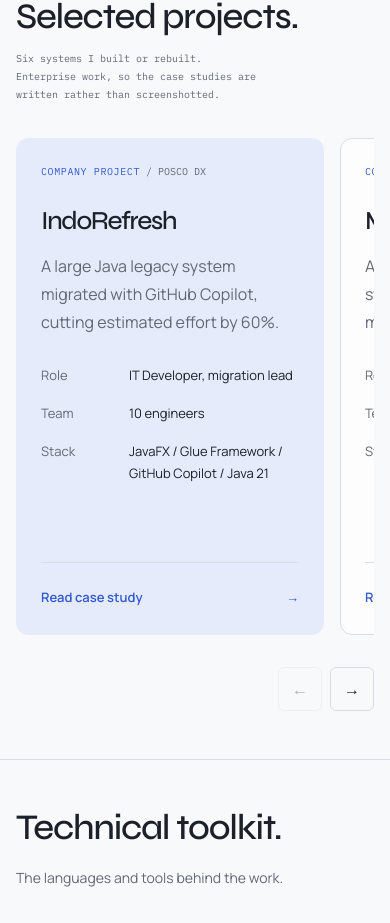
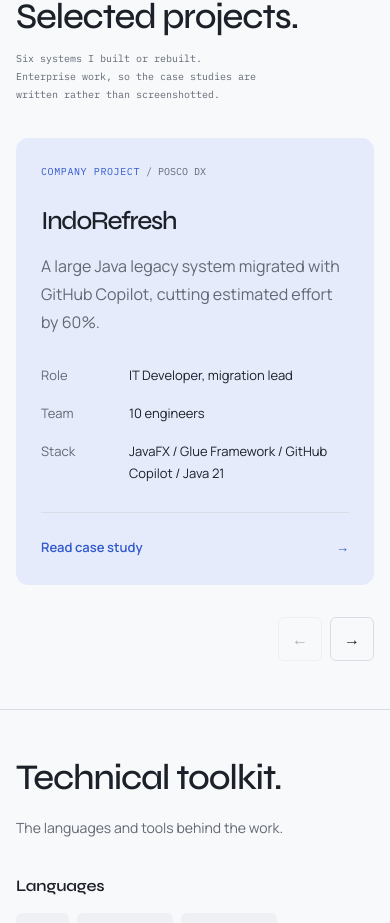
Before and after one commit to hieplp/portfolio, a Next.js app: page / in a window 390 px wide. Shown: the part 3103-4026 px from the top of the page. Built offline with nearby package versions, Linux system fonts and the light colour scheme.

Commit message:
fix: stop clipping project cards at the rail's right edge

```diff
--- a/src/app/globals.css
+++ b/src/app/globals.css
@@ -542,7 +542,8 @@ details[open] > summary .disclosure::before { content: "\2212"; }
 .project-grid::-webkit-scrollbar { display: none; }
 
 .project-card {
-  flex: 0 0 clamp(280px, 54%, 620px);
+  /* Exact two-up: half the rail minus half the 16px gap, so no card edge is clipped. */
+  flex: 0 0 calc(50% - 8px);
   display: flex;
   flex-direction: column;
   padding: 32px;
@@ -962,7 +963,7 @@ details[open] > summary .disclosure::before { content: "\2212"; }
 
   .position h3 { font-size: 22px; }
 
-  .project-card { flex-basis: 86%; padding: 24px; }
+  .project-card { flex-basis: 100%; padding: 24px; }
   .project-card h3 { font-size: 26px; }
   .project-facts > div { grid-template-columns: 72px minmax(0, 1fr); }
   .projects-intro { display: block; }
```
